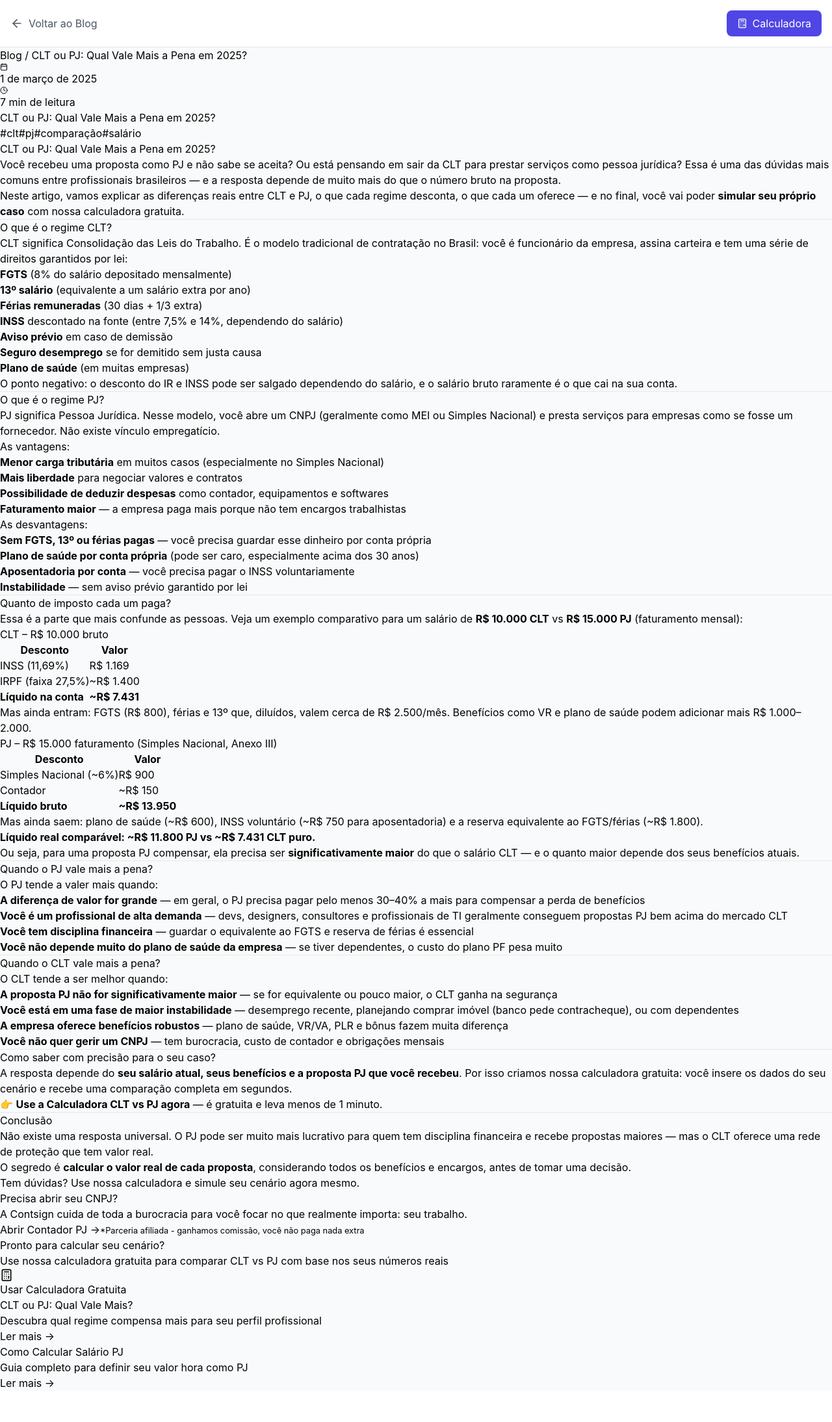
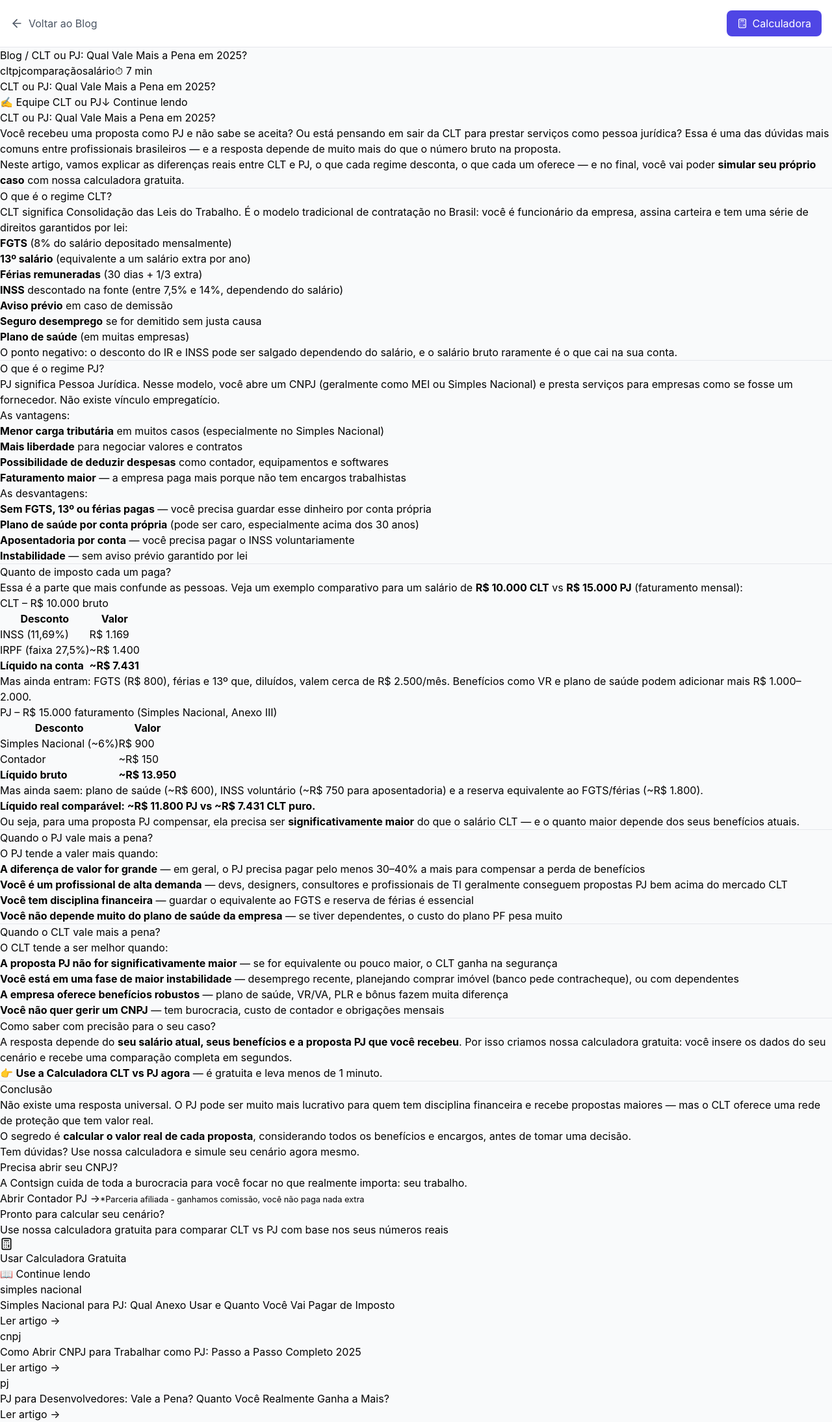
Before and after one commit to RodVerruck/cltvspj, a Next.js app: page /blog/clt-ou-pj-qual-vale-mais in a window 1280 px wide. Shown: the whole page at 65% size. Before the commit the page ends 2140 px from the top, so only its background shows below. Built offline with nearby package versions, Linux system fonts and the light colour scheme.

Commit message:
feat: melhorias de UX/design no blog — hierarquia, tabelas, posts relacionados

```diff
--- a/pages/blog/[slug]/index.js
+++ b/pages/blog/[slug]/index.js
@@ -4,7 +4,7 @@ import { getAllPosts, getPostBySlug } from '../../../lib/posts';
 import { Calendar, Clock, ArrowLeft, ArrowRight, Calculator, Users } from 'lucide-react';
 
 
-export default function Post({ post }) {
+export default function Post({ post, relatedPosts }) {
   return (
     <>
       <Head>
@@ -50,14 +50,10 @@ export default function Post({ post }) {
           {/* Post Header */}
           <div className="post-header">
             <div className="post-meta">
-              <div className="post-tag">
-                <Calendar size={12} />
-                {new Date(post.date).toLocaleDateString('pt-BR', { day: 'numeric', month: 'long', year: 'numeric' })}
-              </div>
-              <div className="post-reading-time">
-                <Clock size={12} />
-                {post.readingTime || "5 min"} de leitura
-              </div>
+              {post.tags?.map((tag) => (
+                <span key={tag} className="post-tag">{tag}</span>
+              ))}
+              <span className="post-reading-time">⏱ {post.readingTime}</span>
             </div>
 
             <h1 className="post-header h1">
@@ -68,12 +64,9 @@ export default function Post({ post }) {
               {post.excerpt}
             </p>
 
-            <div className="post-meta">
-              {post.tags?.map((tag) => (
-                <span key={tag} className="post-tag">
-                  #{tag}
-                </span>
-              ))}
+            <div className="post-header-footer">
+              <span className="post-author">✍️ {post.author || "Equipe CLT ou PJ"}</span>
+              <span className="post-scroll-hint">↓ Continue lendo</span>
             </div>
           </div>
 
@@ -114,22 +107,24 @@ export default function Post({ post }) {
           </div>
 
           {/* Related Posts */}
-          <div className="related-posts">
-            <div className="post-card">
-              <h2>CLT ou PJ: Qual Vale Mais?</h2>
-              <p className="post-description">Descubra qual regime compensa mais para seu perfil profissional</p>
-              <Link href="/blog/clt-ou-pj-qual-vale-mais" className="read-more">
-                Ler mais →
-              </Link>
-            </div>
-            <div className="post-card">
-              <h2>Como Calcular Salário PJ</h2>
-              <p className="post-description">Guia completo para definir seu valor hora como PJ</p>
-              <Link href="/blog/como-calcular-salario-pj" className="read-more">
-                Ler mais →
-              </Link>
-            </div>
-          </div>
+          {relatedPosts && relatedPosts.length > 0 && (
+            <section className="related-posts">
+              <h2 className="related-title">📖 Continue lendo</h2>
+              <div className="related-grid">
+                {relatedPosts.map((related) => (
+                  <a key={related.slug} href={`/blog/${related.slug}`} className="related-card">
+                    <div className="related-tags">
+                      {related.tags?.slice(0, 1).map(tag => (
+                        <span key={tag} className="post-tag">{tag}</span>
+                      ))}
+                    </div>
+                    <h3>{related.title}</h3>
+                    <span className="read-more">Ler artigo →</span>
+                  </a>
+                ))}
+              </div>
+            </section>
+          )}
         </div>
       </div>
     </>
@@ -150,6 +145,10 @@ export async function getStaticPaths() {
 
 export async function getStaticProps({ params }) {
   const post = await getPostBySlug(params.slug);
+  const allPosts = await getAllPosts();
+  const relatedPosts = allPosts
+    .filter(p => p.slug !== params.slug)
+    .slice(0, 3);
 
   if (!post) {
     return {
@@ -160,6 +159,7 @@ export async function getStaticProps({ params }) {
   return {
     props: {
       post,
+      relatedPosts,
     },
   };
 }
--- a/styles/blog.css
+++ b/styles/blog.css
@@ -303,9 +303,10 @@
    ════════════════════ */
 
 .post-container {
-  max-width: 780px;
+  max-width: 860px;
+  /* era 780px — aumentar */
   margin: 0 auto;
-  padding: 2rem 1.5rem 5rem;
+  padding: 2rem 2rem 5rem;
   font-family: var(--fonte-corpo);
   background: var(--cor-fundo);
 }
@@ -388,46 +389,97 @@
   z-index: 1;
 }
 
+.post-header-footer {
+  display: flex;
+  align-items: center;
+  justify-content: space-between;
+  margin-top: 1.5rem;
+  padding-top: 1.25rem;
+  border-top: 1px solid rgba(255, 255, 255, 0.2);
+  position: relative;
+  z-index: 1;
+}
+
+.post-author {
+  font-size: 0.82rem;
+  color: rgba(255, 255, 255, 0.75);
+  font-weight: 500;
+}
+
+.post-scroll-hint {
+  font-size: 0.78rem;
+  color: rgba(255, 255, 255, 0.55);
+  animation: bounce 2s infinite;
+}
+
+@keyframes bounce {
+
+  0%,
+  100% {
+    transform: translateY(0);
+  }
+
+  50% {
+    transform: translateY(4px);
+  }
+}
+
 /* ── Corpo do artigo ── */
 .mdx-content {
-  font-size: 1.02rem;
-  line-height: 1.85;
-  color: var(--cor-texto-suave);
+  font-size: 1.05rem;
+  line-height: 1.9;
+  color: #374151;
   font-family: var(--fonte-corpo);
 }
 
 .mdx-content h2 {
-  font-family: var(--fonte-titulo);
-  font-size: 1.55rem;
+  font-family: 'Sora', sans-serif;
+  font-size: 1.5rem;
   font-weight: 800;
-  color: var(--cor-texto);
-  margin: 3rem 0 1rem;
+  color: #0f172a;
+  margin: 3.5rem 0 1.25rem;
   letter-spacing: -0.02em;
-  padding-left: 1rem;
-  border-left: 4px solid var(--cor-primaria-light);
+  padding: 1rem 1.25rem;
+  background: linear-gradient(135deg, #eff6ff 0%, #f0f9ff 100%);
+  border-left: 5px solid #3b82f6;
+  border-radius: 0 10px 10px 0;
+  display: flex;
+  align-items: center;
+  gap: 0.5rem;
 }
 
 .mdx-content h3 {
-  font-family: var(--fonte-titulo);
-  font-size: 1.2rem;
+  font-family: 'Sora', sans-serif;
+  font-size: 1.15rem;
   font-weight: 700;
-  color: var(--cor-texto);
-  margin: 2.25rem 0 0.75rem;
+  color: #1e40af;
+  margin: 2.5rem 0 0.75rem;
+  padding-bottom: 0.4rem;
+  border-bottom: 2px dashed #bfdbfe;
+  display: flex;
+  align-items: center;
+  gap: 0.4rem;
+}
+
+.mdx-content p+h2,
+.mdx-content ul+h2,
+.mdx-content table+h2 {
+  margin-top: 4rem;
 }
 
 .mdx-content p {
-  margin-bottom: 1.4rem;
+  margin-bottom: 1.5rem;
 }
 
 .mdx-content ul,
 .mdx-content ol {
-  padding-left: 1.4rem;
-  margin-bottom: 1.4rem;
+  margin-bottom: 1.75rem;
+  padding-left: 1.5rem;
 }
 
 .mdx-content li {
-  margin-bottom: 0.5rem;
-  padding-left: 0.25rem;
+  margin-bottom: 0.65rem;
+  padding-left: 0.35rem;
 }
 
 .mdx-content ul li::marker {
@@ -438,11 +490,12 @@
 .mdx-content table {
   width: 100%;
   border-collapse: collapse;
-  margin: 2rem 0;
-  font-size: 0.92rem;
-  border-radius: 12px;
+  margin: 2.25rem 0;
+  font-size: 0.93rem;
+  border-radius: 14px;
   overflow: hidden;
-  box-shadow: 0 1px 4px rgba(0, 0, 0, 0.08);
+  box-shadow: 0 2px 12px rgba(30, 64, 175, 0.1);
+  border: 1px solid #dbeafe;
 }
 
 .mdx-content thead tr {
@@ -450,28 +503,36 @@
 }
 
 .mdx-content th {
-  padding: 0.85rem 1.1rem;
+  padding: 1rem 1.25rem;
   text-align: left;
   font-weight: 700;
   color: white;
-  font-family: var(--fonte-titulo);
-  font-size: 0.85rem;
+  font-family: 'Sora', sans-serif;
+  font-size: 0.82rem;
   text-transform: uppercase;
-  letter-spacing: 0.04em;
+  letter-spacing: 0.06em;
 }
 
 .mdx-content td {
-  padding: 0.8rem 1.1rem;
-  border-bottom: 1px solid #f1f5f9;
-  color: #334155;
+  padding: 0.85rem 1.25rem;
+  border-bottom: 1px solid #eff6ff;
+  color: #1e293b;
+  font-size: 0.93rem;
 }
 
 .mdx-content tbody tr:nth-child(even) td {
-  background: #f8fafc;
+  background: #f8faff;
+}
+
+.mdx-content tbody tr:last-child td {
+  border-bottom: none;
+  font-weight: 700;
+  color: #1e40af;
+  background: #eff6ff;
 }
 
 .mdx-content tbody tr:hover td {
-  background: #eff6ff;
+  background: #dbeafe;
   transition: background 0.15s;
 }
 
@@ -494,15 +555,25 @@
 }
 
 /* Blockquote — usado para dicas */
+/* Parágrafo de atenção — detectado por emoji ou palavra-chave */
+.mdx-content p:has(strong:first-child) {
+  background: #fffbeb;
+  border-left: 4px solid #f59e0b;
+  border-radius: 0 10px 10px 0;
+  padding: 1rem 1.25rem;
+  color: #78350f;
+  margin: 1.75rem 0;
+}
+
 .mdx-content blockquote {
   border: none;
-  padding: 1.25rem 1.5rem;
+  padding: 1.25rem 1.5rem 1.25rem 3.75rem;
   background: #fffbeb;
   border-radius: 12px;
-  margin: 2rem 0;
+  margin: 2.25rem 0;
   color: #78350f;
   position: relative;
-  padding-left: 3.5rem;
+  border-left: 4px solid #f59e0b;
 }
 
 .mdx-content blockquote::before {
@@ -511,6 +582,11 @@
   left: 1.1rem;
   top: 1.1rem;
   font-size: 1.3rem;
+  line-height: 1;
+}
+
+.mdx-content blockquote p {
+  margin: 0;
 }
 
 /* Separador */
@@ -658,3 +734,59 @@
     font-size: 1.3rem;
   }
 }
+
+/* ── Posts Relacionados ── */
+.related-posts {
+  margin-top: 3.5rem;
+  padding-top: 2.5rem;
+  border-top: 2px solid #e2e8f0;
+}
+
+.related-title {
+  font-family: 'Sora', sans-serif;
+  font-size: 1.3rem;
+  font-weight: 800;
+  color: #0f172a;
+  margin-bottom: 1.5rem;
+}
+
+.related-grid {
+  display: grid;
+  grid-template-columns: repeat(auto-fill, minmax(220px, 1fr));
+  gap: 1rem;
+}
+
+.related-card {
+  background: white;
+  border: 1px solid #e2e8f0;
+  border-radius: 12px;
+  padding: 1.25rem;
+  text-decoration: none;
+  display: flex;
+  flex-direction: column;
+  gap: 0.6rem;
+  transition: transform 0.2s, box-shadow 0.2s, border-color 0.2s;
+  box-shadow: 0 1px 4px rgba(0, 0, 0, 0.05);
+}
+
+.related-card:hover {
+  transform: translateY(-3px);
+  box-shadow: 0 6px 20px rgba(30, 64, 175, 0.12);
+  border-color: #93c5fd;
+}
+
+.related-card h3 {
+  font-family: 'Sora', sans-serif;
+  font-size: 0.9rem;
+  font-weight: 700;
+  color: #0f172a;
+  line-height: 1.4;
+  margin: 0;
+  border: none;
+  padding: 0;
+}
+
+.related-card .read-more {
+  font-size: 0.8rem;
+  margin-top: auto;
+}
```
